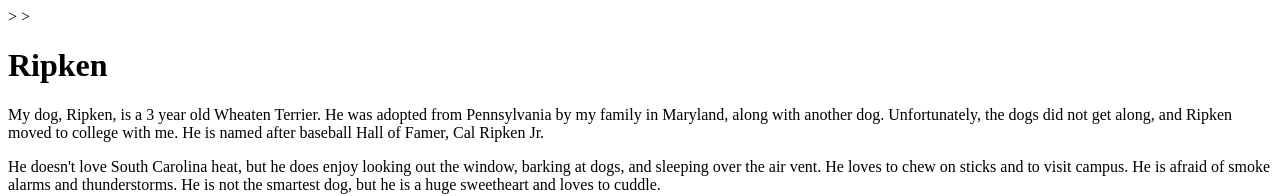
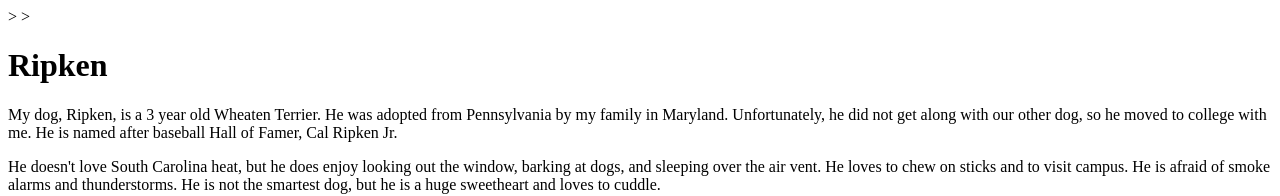
Before and after one commit to NicoleRottmann/NicoleRottmann.github.io, a plain HTML site: page CSCE242/assignments/01html/index.html in a window 1280 px wide. Shown: the top 196 px of the page. Drawn offline with Linux system fonts and the light colour scheme.

Commit message:
Type/image fix

```diff
--- a/CSCE242/assignments/01html/index.html
+++ b/CSCE242/assignments/01html/index.html
@@ -11,7 +11,7 @@
 
         <h1>Ripken</h1>
 
-        <p>My dog, Ripken, is a 3 year old Wheaten Terrier. He was adopted from Pennsylvania by my family in Maryland, along with another dog. Unfortunately, the dogs did not get along, and Ripken moved to college with me. He is named after baseball Hall of Famer, Cal Ripken Jr.</p>
+        <p>My dog, Ripken, is a 3 year old Wheaten Terrier. He was adopted from Pennsylvania by my family in Maryland. Unfortunately, he did not get along with our other dog, so he moved to college with me. He is named after baseball Hall of Famer, Cal Ripken Jr.</p>
         <p>He doesn't love South Carolina heat, but he does enjoy looking out the window, barking at dogs, and sleeping over the air vent. He loves to chew on sticks and to visit campus. He is afraid of smoke alarms and thunderstorms. He is not the smartest dog, but he is a huge sweetheart and loves to cuddle.</p>
 
         <img src="images/ripken1" alt="Ripken in the grass"/>
```
